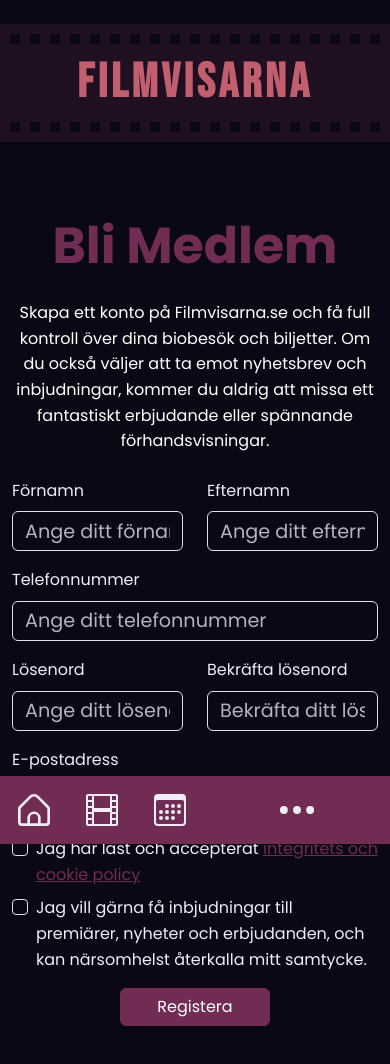
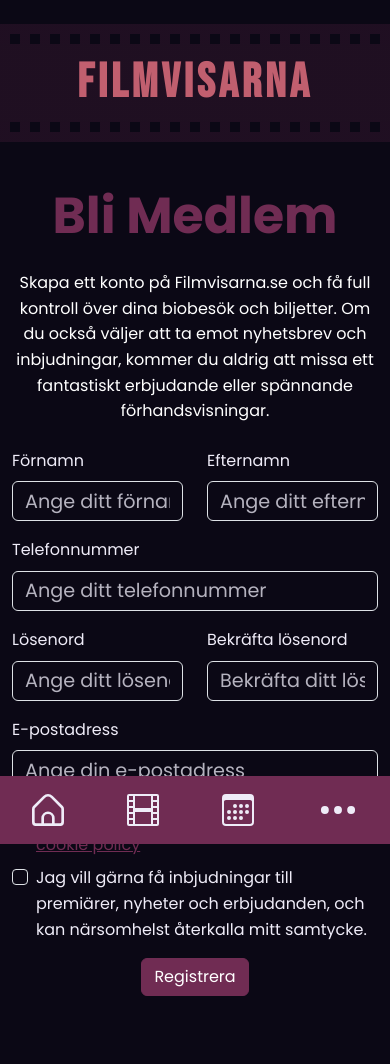
Before and after one commit to staraii/filmvisarna, a React (Vite) app: page /register in a window 390 px wide. Shown: the top 1064 px of the page. Built offline with nearby package versions, Linux system fonts and the light colour scheme.

Commit message:
Update
Fix the issue with three pointers button recreate it as an icon instead since the button was not inside the navbar in mobile mode.

Remade the register button made some padding between bottom of the page and the register button

```diff
--- a/src/components/MobileNavBar/MobileNavBar.tsx
+++ b/src/components/MobileNavBar/MobileNavBar.tsx
@@ -52,11 +52,8 @@ export default function MobileNavBar() {
           <path d="M6.5 7a1 1 0 1 0 0-2 1 1 0 0 0 0 2m3 0a1 1 0 1 0 0-2 1 1 0 0 0 0 2m3 0a1 1 0 1 0 0-2 1 1 0 0 0 0 2m-9 3a1 1 0 1 0 0-2 1 1 0 0 0 0 2m3 0a1 1 0 1 0 0-2 1 1 0 0 0 0 2m3 0a1 1 0 1 0 0-2 1 1 0 0 0 0 2m3 0a1 1 0 1 0 0-2 1 1 0 0 0 0 2m-9 3a1 1 0 1 0 0-2 1 1 0 0 0 0 2m3 0a1 1 0 1 0 0-2 1 1 0 0 0 0 2m3 0a1 1 0 1 0 0-2 1 1 0 0 0 0 2" />
         </svg>
       </Nav.Link>
-      <button
-        type="button"
-        onClick={() => setShowMenu((showMenu) => !showMenu)}
-        className="menu-button"
-      >
+     {/* Icon Link for Menu Button */}
+  <Nav.Link className="menu-link" onClick={() => setShowMenu((showMenu) => !showMenu)}>
     <svg
       xmlns="http://www.w3.org/2000/svg"
       width="42"
@@ -67,7 +64,7 @@ export default function MobileNavBar() {
     >
       <path d="M3 9.5a1.5 1.5 0 1 1 0-3 1.5 1.5 0 0 1 0 3m5 0a1.5 1.5 0 1 1 0-3 1.5 1.5 0 0 1 0 3m5 0a1.5 1.5 0 1 1 0-3 1.5 1.5 0 0 1 0 3" />
     </svg>
-      </button>
+  </Nav.Link>
       <Offcanvas
         show={showMenu}
         onHide={() => setShowMenu((showMenu) => !showMenu)}
--- a/src/components/MobileNavBar/mobile-navbar.css
+++ b/src/components/MobileNavBar/mobile-navbar.css
@@ -1,17 +1,43 @@
 .navbar-bottom {
   display: flex;
-  height: 8vh;
+  height: 8vh; /* Fixed height for navbar */
   flex-direction: row;
-  justify-content: space-around;
+  justify-content: space-around; /* Space items evenly */
+  align-items: center; /* Center items vertically */
+  background-color: #0b0815; /* Background color for visibility */
   color: #efecf8;
+  z-index: 1000; /* Ensure it is above other content */
 
-  /* Hides navbar when screen size is bigger than 767px */
-  @media only screen and (min-width: 768px){
-    display: none;
+
+.icon-link {
+    display: flex;
+    /* Ensure icons are centered */
+    justify-content: center;
+    /* Center the icons */
+    align-items: center;
+    /* Center the icons vertically */
+    height: 100%;
+    /* Ensure they fill the navbar height */
   }
+
+.menu-link {
+  display: flex;
+  /* Ensure the SVG is centered */
+  justify-content: center;
+  /* Center the icon */
+  align-items: center;
+  /* Center the icon vertically */
+  height: 100%;
+  /* Make it fill the height of the navbar */
 }
-.menu-button {
-  border: 0;
-  background-color: #702c53;
-  color: #efecf8;
+
+.menu-button:hover {
+  background-color: #551a3a; /* Change background on hover */
 }
+
+    /* Hides navbar when screen size is bigger than 767px */
+    @media only screen and (min-width: 768px) {
+      display: none;
+      /* Hide on larger screens */
+    }
+    }
--- a/src/pages/Register/Register.css
+++ b/src/pages/Register/Register.css
@@ -1,11 +1,11 @@
 .register-container {
   display: flex;
   align-items: center;
-  /* Change to center for vertical alignment */
   justify-content: center;
   min-height: 80vh;
   margin-top: 20px;
   background-color: #0b0815;
+  padding-bottom: 70px;
 }
 
 .register-form {
@@ -13,11 +13,18 @@
   padding: 2rem;
   border-radius: 8px;
   box-shadow: 0 4px 12px rgba(0, 0, 0, 0.1);
+  max-width: 500px;
+}
+
+.register-button {
+  margin-bottom: 30px;
+  /* Adjust this value as needed for spacing from the bottom */
 }
 
 h2 {
   font-family: 'Poppins', sans-serif;
   color: #702c53;
+  margin-top: 0;
 }
 
 p {
@@ -25,14 +32,6 @@ p {
   color: #ffffff;
 }
 
-.register-container {
-  margin-top: 50px;
-  margin-bottom: 50px;
-}
-
-button {
-  min-width: 150px;
-}
 
 button:hover {
   background-color: #551a3a;
@@ -43,6 +42,19 @@ button:hover {
 .form-control {
   height: 40px;
   font-size: 1.2rem;
-  /* Use full width */
   width: 100%;
 }
+
+/* Add media query to adjust margin based on mobile view */
+@media (max-width: 768px) {
+  button {
+    margin-bottom: 70px;
+    /* Extra margin on mobile view for more space */
+  }
+
+    .register-button {
+      margin-bottom: 30px;
+      /* Space below the button for mobile */
+    }
+
+}
--- a/src/pages/Register/Register.tsx
+++ b/src/pages/Register/Register.tsx
@@ -156,8 +156,8 @@ const Register = () => {
 
             {/* Button Section */}
             <div className="d-flex justify-content-center">
-              <Button variant="primary" type="submit" className="btn-md">
-                Registera
+              <Button variant="primary" type="submit" className="btn-md register-button">
+                Registrera
               </Button>
             </div>
           </Form>
```
Lines whose indentation alone changed are shown as unchanged.
